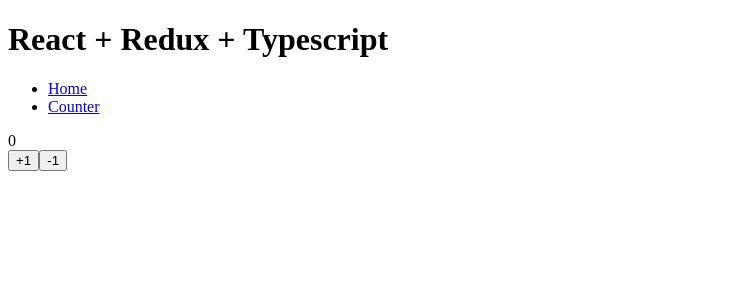
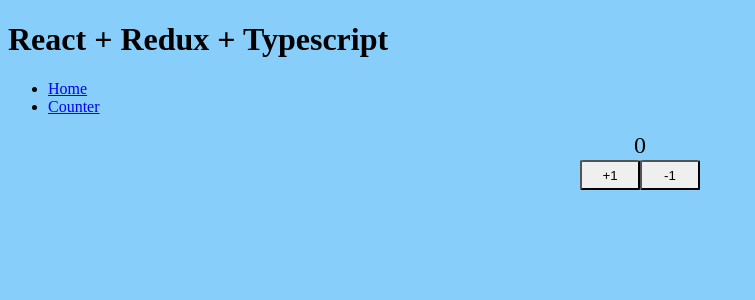
Before and after one commit to Front-Camp/OverOps-settings-page, a React app: page /counter in a window 1280 px wide. Shown: the top 300 px of the page, without its empty margins (0-755 px from the left). Built offline with nearby package versions, Linux system fonts and the light colour scheme.

Commit message:
Final view;

```diff
--- a/index.html
+++ b/index.html
@@ -6,6 +6,18 @@
         content="width=device-width, user-scalable=no, initial-scale=1.0, maximum-scale=1.0, minimum-scale=1.0">
   <meta http-equiv="X-UA-Compatible" content="ie=edge">
   <title>React + Redux + Typescript</title>
+  <style>
+    html, body {
+      height: 100%;
+      min-height: 100%;
+      background: lightskyblue;
+    }
+    .btn {
+      width: 60px;
+      height: 30px;
+      border-radius: 5%;
+    }
+  </style>
 </head>
 <body>
   <div id="app"></div>
--- a/package.json
+++ b/package.json
@@ -4,7 +4,7 @@
   "description": "",
   "main": "./src/index.js",
   "scripts": {
-    "start": "webpack-dev-server --config ./webpack/webpack.dev.js"
+    "start": "webpack-dev-server --config ./webpack/webpack.dev.js --open"
   },
   "dependencies": {
     "react": "^16.4.2",
--- a/src/components/counter/index.tsx
+++ b/src/components/counter/index.tsx
@@ -14,13 +14,13 @@
   const {increment, decrement} = actions;
 
   return (
-    <div>
+    <div style={{fontSize: '24px', textAlign: 'center'}}>
       <div>
         {counter}
       </div>
       <div>
-        <button onClick={() => increment()}>+1</button>
-        <button onClick={() => decrement()}>-1</button>
+        <button className="btn" onClick={() => increment()}>+1</button>
+        <button className="btn" onClick={() => decrement()}>-1</button>
       </div>
     </div>
   );
```
Also changed, not shown: 1 other file (tests, documents, lock files or other folders).
